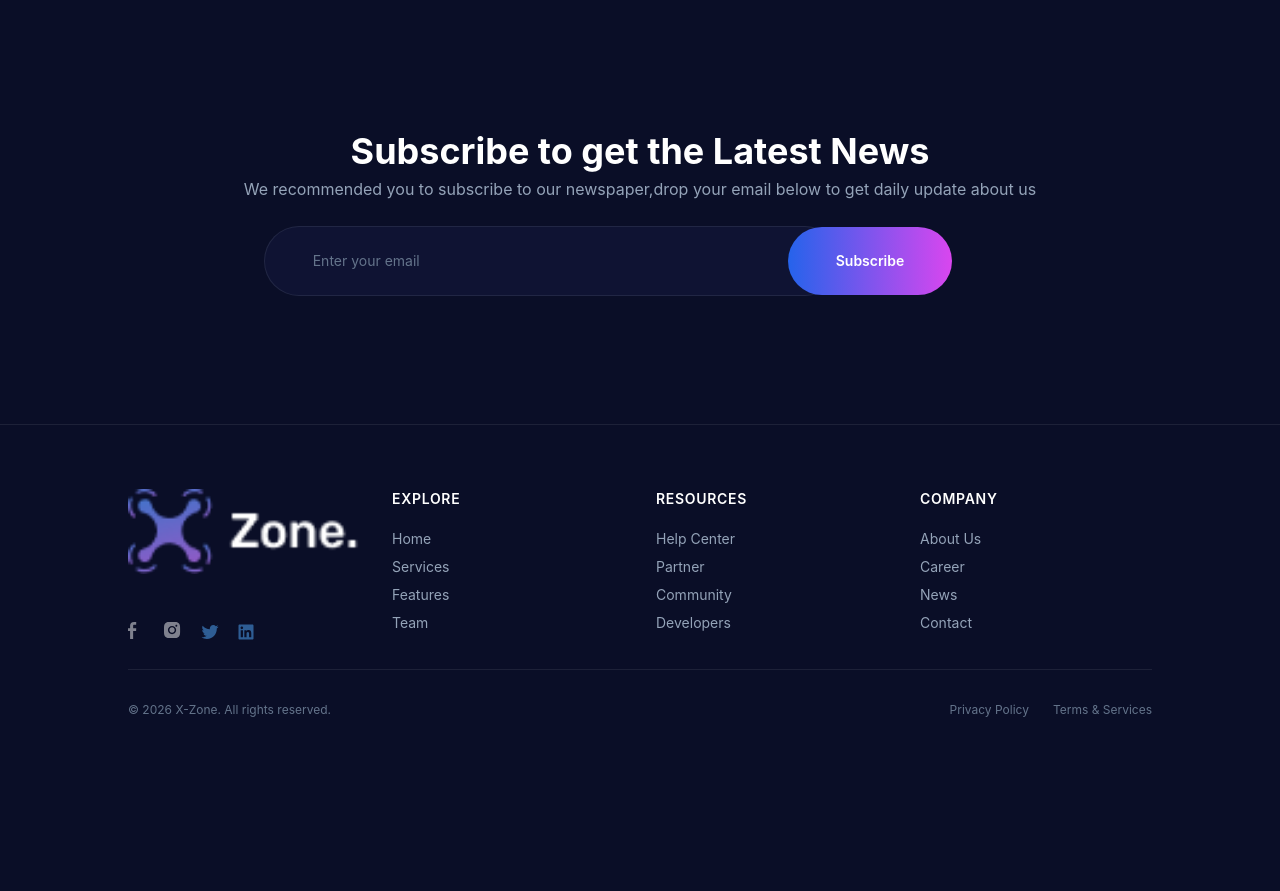
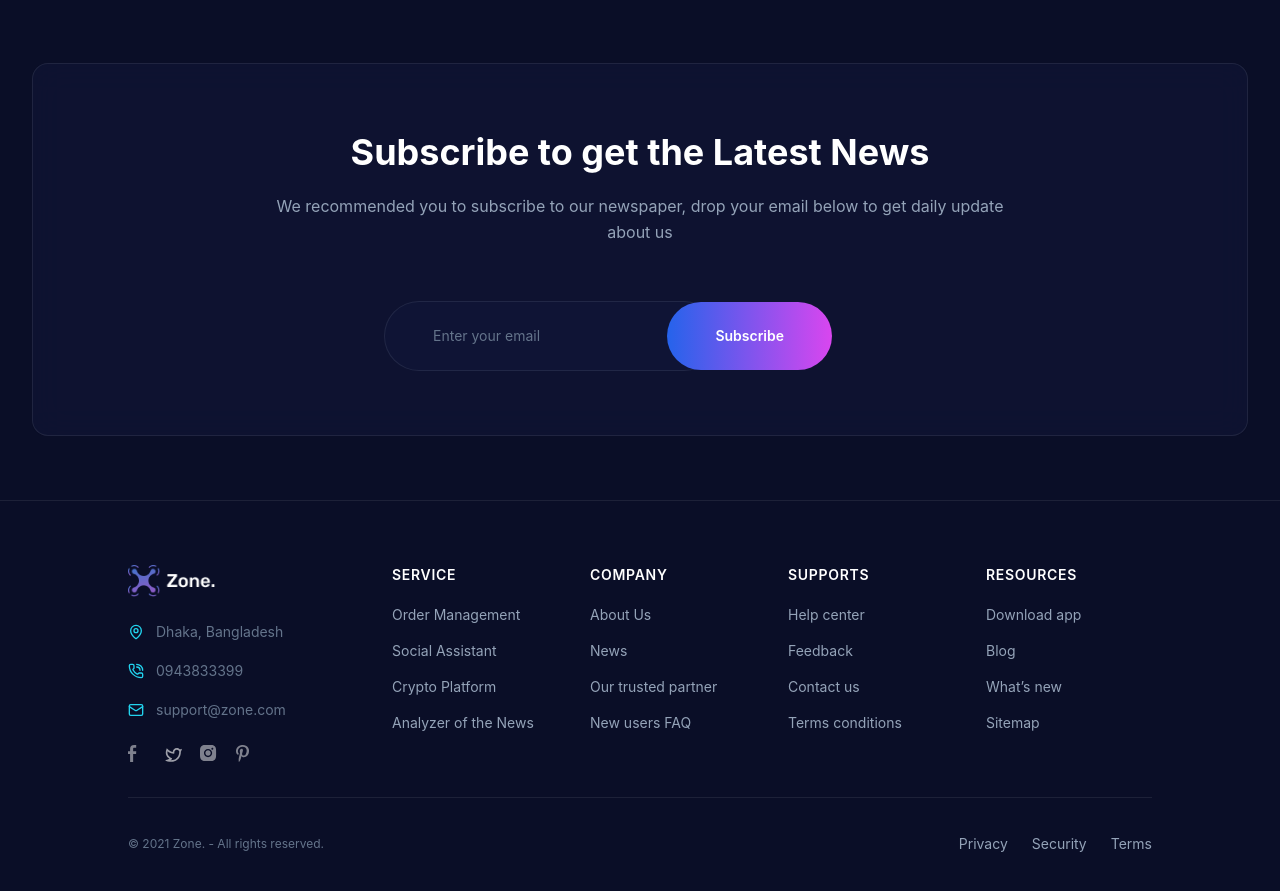
Before and after one commit to kyler004/x-zone-landing-page, a React (Vite) app: page / in a window 1280 px wide. Shown: the part 3461-4352 px from the top of the page. Before the commit the page ends 4243 px from the top, so only its background shows below. Built offline with nearby package versions, Linux system fonts and the light colour scheme.

Commit message:
Completed Footer and Newsletter section

```diff
--- a/src/components/Footer.jsx
+++ b/src/components/Footer.jsx
@@ -1,107 +1,167 @@
 import React from "react";
+import { MapPin, PhoneCall, Mail } from "lucide-react";
 
 const Footer = () => {
   return (
     <footer className="footer section__padding">
       <div className="section-container">
+        {/* Main Footer Content */}
         <div className="footer-grid">
-          {/* Column 1: Logo and Socials */}
-          <div className="flex flex-col gap-6 navbar-logo">
-            <img src="/Logo.png" alt="X-Zone Logo" />
-            <p className="body-text-sm max-w-xs overflow-hidden">
-              Experience the future of digital interaction with X-Zone. We
-              provide cutting-edge solutions for the modern web.
+          {/* Brand and Contact Section */}
+          <div className="flex flex-col gap-6">
+            <div className="navbar-logo">
+              <img src="/Logo.png" alt="Logo" className="h-8 w-auto" />
+            </div>
+            <div className="flex flex-col gap-4">
+              <p className="flex items-center gap-3 body-text-sm">
+                <MapPin className="w-4 h-4 text-accent-cyan" /> Dhaka,
+                Bangladesh
               </p>
+              <p className="flex items-center gap-3 body-text-sm">
+                <PhoneCall className="w-4 h-4 text-accent-cyan" /> 0943833399
+              </p>
+              <p className="flex items-center gap-3 body-text-sm">
+                <Mail className="w-4 h-4 text-accent-cyan" /> support@zone.com
+              </p>
+            </div>
             <div className="footer-social">
               <a href="#" className="footer-social-icon">
                 <img src="/ic-facebook.svg" alt="Facebook" />
               </a>
               <a href="#" className="footer-social-icon">
+                <img src="/twitter-line.svg" alt="Twitter" />
+              </a>
+              <a href="#" className="footer-social-icon">
                 <img src="/ic-instagram.svg" alt="Instagram" />
               </a>
               <a href="#" className="footer-social-icon">
-                <img src="/twitter-fill.svg" alt="Twitter" />
-              </a>
-              <a href="#" className="footer-social-icon">
-                <img src="/linkedin-box-fill.svg" alt="LinkedIn" />
+                <img src="/ic-pinterset.svg" alt="Pinterest" />
               </a>
             </div>
           </div>
 
-          {/* Column 2: Explore */}
+          {/* Links Columns Container */}
+          <div className="md:col-span-3 grid grid-cols-2 lg:grid-cols-4 gap-8">
             <div>
-            <h4 className="footer-column-title">Explore</h4>
-            <div className="flex flex-col">
-              <a href="#home" className="footer-link">
-                Home
+              <h3 className="footer-column-title">Service</h3>
+              <ul className="flex flex-col gap-2">
+                <li>
+                  <a href="#" className="footer-link">
+                    Order Management
                   </a>
-              <a href="#services" className="footer-link">
-                Services
+                </li>
+                <li>
+                  <a href="#" className="footer-link">
+                    Social Assistant
                   </a>
-              <a href="#features" className="footer-link">
-                Features
+                </li>
+                <li>
+                  <a href="#" className="footer-link">
+                    Crypto Platform
                   </a>
-              <a href="#team" className="footer-link">
-                Team
+                </li>
+                <li>
+                  <a href="#" className="footer-link">
+                    Analyzer of the News
                   </a>
-            </div>
+                </li>
+              </ul>
             </div>
 
-          {/* Column 3: Resources */}
             <div>
-            <h4 className="footer-column-title">Resources</h4>
-            <div className="flex flex-col">
-              <a href="#" className="footer-link">
-                Help Center
-              </a>
-              <a href="#" className="footer-link">
-                Partner
-              </a>
-              <a href="#" className="footer-link">
-                Community
-              </a>
-              <a href="#" className="footer-link">
-                Developers
-              </a>
-            </div>
-          </div>
-
-          {/* Column 4: Company */}
-          <div>
-            <h4 className="footer-column-title">Company</h4>
-            <div className="flex flex-col">
+              <h3 className="footer-column-title">Company</h3>
+              <ul className="flex flex-col gap-2">
+                <li>
                   <a href="#" className="footer-link">
                     About Us
                   </a>
-              <a href="#" className="footer-link">
-                Career
-              </a>
+                </li>
+                <li>
                   <a href="#" className="footer-link">
                     News
                   </a>
+                </li>
+                <li>
                   <a href="#" className="footer-link">
-                Contact
+                    Our trusted partner
                   </a>
+                </li>
+                <li>
+                  <a href="#" className="footer-link">
+                    New users FAQ
+                  </a>
+                </li>
+              </ul>
+            </div>
+
+            <div>
+              <h3 className="footer-column-title">Supports</h3>
+              <ul className="flex flex-col gap-2">
+                <li>
+                  <a href="#" className="footer-link">
+                    Help center
+                  </a>
+                </li>
+                <li>
+                  <a href="#" className="footer-link">
+                    Feedback
+                  </a>
+                </li>
+                <li>
+                  <a href="#" className="footer-link">
+                    Contact us
+                  </a>
+                </li>
+                <li>
+                  <a href="#" className="footer-link">
+                    Terms conditions
+                  </a>
+                </li>
+              </ul>
+            </div>
+
+            <div>
+              <h3 className="footer-column-title">Resources</h3>
+              <ul className="flex flex-col gap-2">
+                <li>
+                  <a href="#" className="footer-link">
+                    Download app
+                  </a>
+                </li>
+                <li>
+                  <a href="#" className="footer-link">
+                    Blog
+                  </a>
+                </li>
+                <li>
+                  <a href="#" className="footer-link">
+                    What’s new
+                  </a>
+                </li>
+                <li>
+                  <a href="#" className="footer-link">
+                    Sitemap
+                  </a>
+                </li>
+              </ul>
             </div>
           </div>
         </div>
 
+        {/* Bottom Bar */}
         <div className="footer-bottom">
           <p className="footer-bottom-text">
-            © {new Date().getFullYear()} X-Zone. All rights reserved.
+            © 2021 Zone. - All rights reserved.
           </p>
           <div className="flex gap-6">
-            <a
-              href="#"
-              className="footer-bottom-text hover:text-text transition-colors"
-            >
-              Privacy Policy
+            <a href="#" className="footer-link text-xs">
+              Privacy
             </a>
-            <a
-              href="#"
-              className="footer-bottom-text hover:text-text transition-colors"
-            >
-              Terms & Services
+            <a href="#" className="footer-link text-xs">
+              Security
+            </a>
+            <a href="#" className="footer-link text-xs">
+              Terms
             </a>
           </div>
         </div>
--- a/src/components/Newsletter.jsx
+++ b/src/components/Newsletter.jsx
@@ -2,23 +2,25 @@ import React from "react";
 
 const Newsletter = () => {
   return (
-    <section className="section__margin section__padding newsletter-section">
-      <div className="section-container">
-        <h1 className="heading-lg text-center">
+    <section className="section-container section__margin">
+      <div className="newsletter-section glass-card glass-card-hover glass-card-glow section__padding">
+        <div className="max-w-3xl mx-auto">
+          <h2 className="heading-lg text-center">
             Subscribe to get the Latest News
-        </h1>
-        <p className="body-text text-center">
-          We recommended you to subscribe to our newspaper,drop your email below
-          to get daily update about us
+          </h2>
+          <p className="body-text text-center mt-4 mb-8">
+            We recommended you to subscribe to our newspaper, drop your email
+            below to get daily update about us
           </p>
         </div>
-      <div className="newsletter-form section-container">
+        <div className="newsletter-form">
           <input
             className="newsletter-input"
-          type="text"
+            type="email"
             placeholder="Enter your email"
           />
           <button className="newsletter-btn">Subscribe</button>
+        </div>
       </div>
     </section>
   );
--- a/src/index.css
+++ b/src/index.css
@@ -371,7 +371,7 @@ body {
 }
 
 .newsletter-input {
-  @apply min-w-xl flex-1 w-full px-12 py-6 rounded-full text-sm text-text placeholder-text-dim
+  @apply flex-1 w-full sm:px-12 px-6 py-4 sm:py-6 rounded-full text-sm text-text placeholder-text-dim
          border border-border-glass outline-none transition-colors duration-200;
   background: rgba(17, 22, 56, 0.8);
 }
@@ -380,7 +380,7 @@ body {
 }
 
 .newsletter-btn {
-  @apply px-12 py-6 rounded-full font-semibold text-text text-sm -translate-x-16 whitespace-nowrap
+  @apply sm:px-12 px-8 py-4 sm:py-6 rounded-full font-semibold text-text text-sm sm:-translate-x-16 whitespace-nowrap
          transition-all duration-300 cursor-pointer;
   background: linear-gradient(90deg, #2563eb 0%, #d946ef 100%);
 }
```
Also changed, not shown: public/twitter-line.svg (added). Lines whose indentation alone changed are shown as unchanged.
